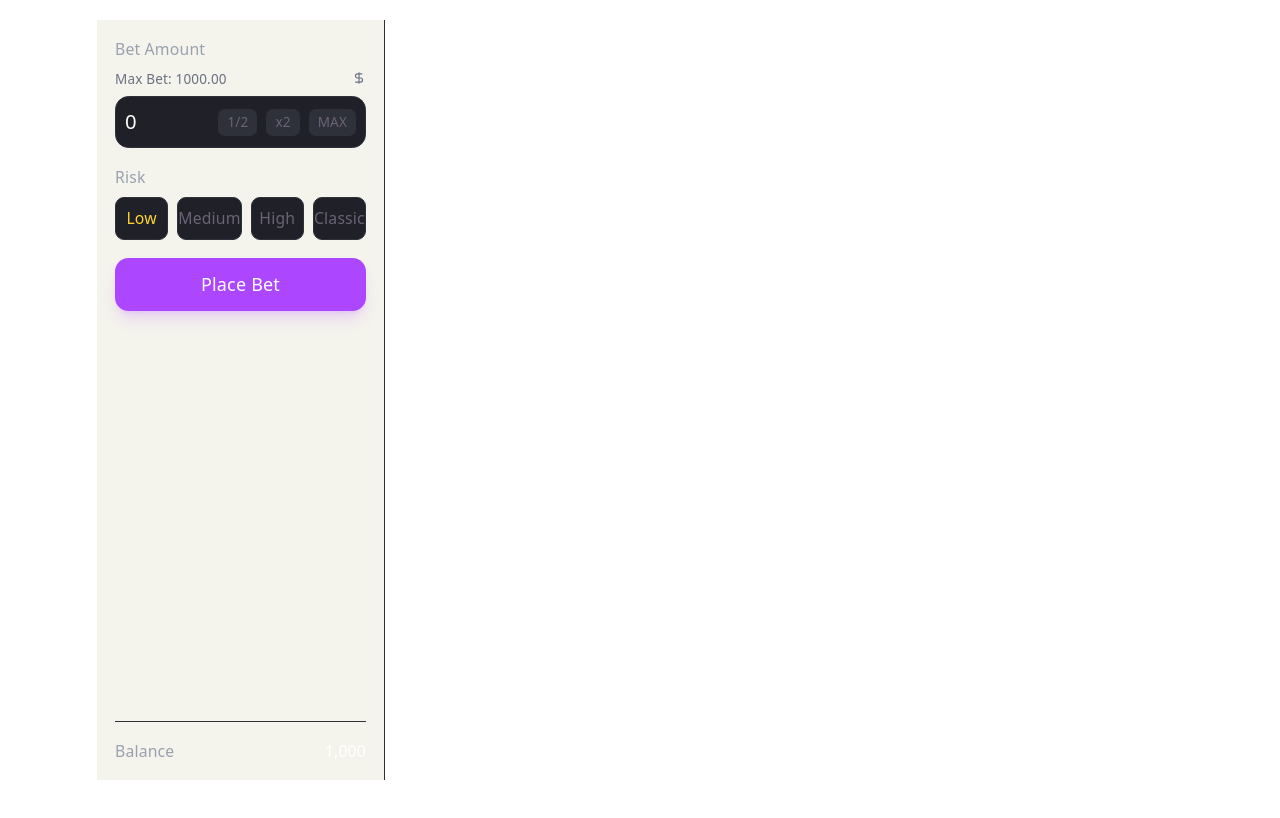
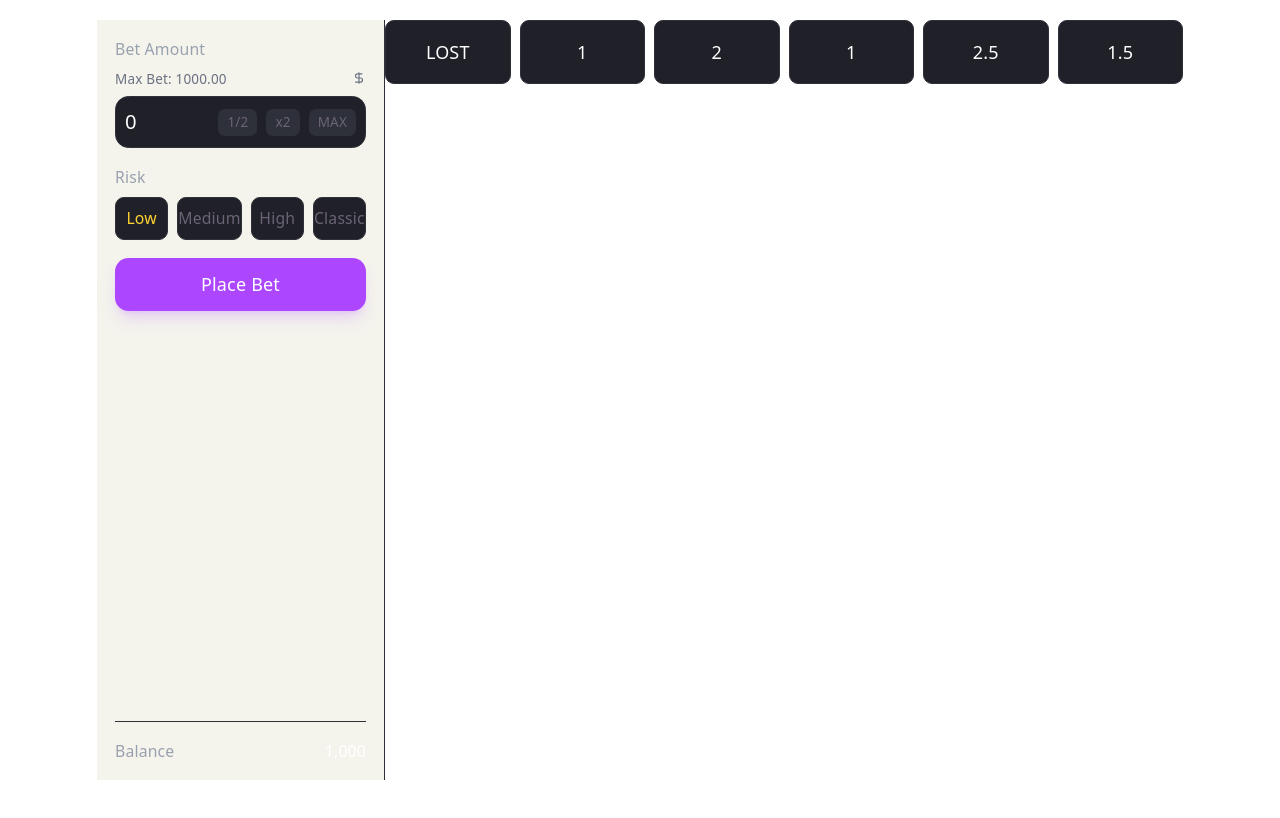
Before and after one commit to Andrii-Yanchuk/dragon-cards, a React (Vite) app: page / in a window 1280 px wide. Built offline with nearby package versions, Linux system fonts and the light colour scheme.

Commit message:
feat: added multipliers component

```diff
--- a/src/App.tsx
+++ b/src/App.tsx
@@ -1,14 +1,17 @@
 import "./App.css";
 import { ControlPanel } from "./components/ControlPanel";
+import { GameBoard } from "./components/GameBoard";
 
 function App() {
   return (
-    <main className="text-foreground flex flex-row">
+    <main className="text-foreground flex flex-row w-full rounded-2xl">
       <aside>
         <ControlPanel />
       </aside>
 
-      <div className="game"></div>
+      <div className="game">
+        <GameBoard />
+      </div>
     </main>
   );
 }
--- /dev/null
+++ b/src/components/GameBoard.tsx
@@ -0,0 +1,9 @@
+import { MultipliersRow } from "./MultipliersRow";
+
+export function GameBoard() {
+  return (
+    <div className="w-full h-full">
+      <MultipliersRow />
+    </div>
+  );
+}
--- /dev/null
+++ b/src/components/MultipliersRow.tsx
@@ -0,0 +1,18 @@
+import { useGameStore } from "../lib/gameStore";
+
+export function MultipliersRow() {
+  const multipliers = useGameStore((s) => s.multipliers);
+
+  return (
+    <div className="flex gap-2">
+      {multipliers.map((value, index) => (
+        <div
+          key={index}
+          className="flex-1 bg-[#1f2028] border border-[#2e303a] rounded-lg py-4 text-center text-white"
+        >
+          {value}
+        </div>
+      ))}
+    </div>
+  );
+}
--- a/src/index.css
+++ b/src/index.css
@@ -66,5 +66,4 @@
 .game {
   width: 100%;
   height: 100svh;
-  background-color: #aa3bff;
 }
--- a/src/lib/gameStore.ts
+++ b/src/lib/gameStore.ts
@@ -49,7 +49,7 @@ export const useGameStore = create<GameStore>((set, get) => ({
     set({ bet: Math.min(v, 1000) });
   },
 
-  setRisk: (r) => set({ risk: r }),
+  setRisk: (risk) => set({ risk, multipliers: [...RISK_MULTIPLIERS[risk]] }),
 
   setOrder: (order) => set({ order }),
 
```
